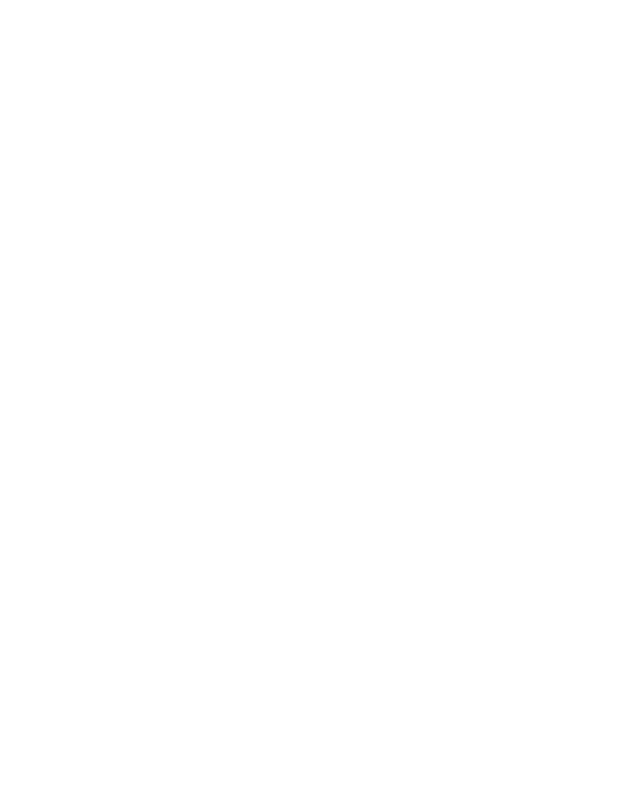
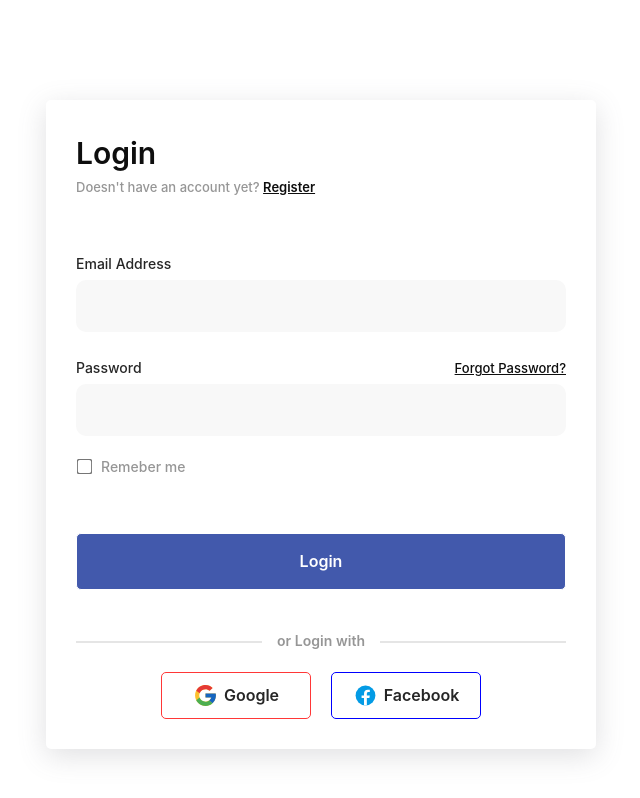
Before and after one commit to vietanh2710/chat, a React (Create React App) app: page /login in a window 1280 px wide. Before the commit this address had no page. Shown: the top 798 px of the page, without its empty margins (319-959 px from the left). Built offline with nearby package versions, Linux system fonts and the light colour scheme.

Commit message:
update: routes

```diff
--- a/src/common/constant.ts
+++ b/src/common/constant.ts
@@ -8,5 +8,5 @@
   CHAT: "/chat",
   REGISTER: "/register",
   FORGOT_PASSWORD: "/forgot-password",
-  SIGNIN: "/signin",
+  LOGIN: "/login",
 };
--- a/src/components/CommonLayout/style.ts
+++ b/src/components/CommonLayout/style.ts
@@ -58,7 +58,6 @@
 
     .error {
       color: #ff1e1e;
-      font-size: 12px;
     }
 
     .password {
--- a/src/components/ForgotPassword/hook.ts
+++ b/src/components/ForgotPassword/hook.ts
@@ -13,7 +13,7 @@
 
   const onSubmit = (params: InitialValues) => {
     formik.resetForm();
-    navigate(ROUTES.SIGNIN);
+    navigate(ROUTES.LOGIN);
   };
 
   const formik = useFormik({
@@ -21,7 +21,7 @@
       email: "",
     },
     validationSchema: Yup.object({
-      email: Yup.string().required("Field is requied !"),
+      email: Yup.string().required("Field is requied").email("Email in valid"),
     }),
     onSubmit: (values) => onSubmit(values),
   });
--- a/src/components/ForgotPassword/index.tsx
+++ b/src/components/ForgotPassword/index.tsx
@@ -12,7 +12,7 @@
     <RegisterContainer>
       <div className="header">
         <div className="register-wrapper">
-          <Link to={ROUTES.SIGNIN}>
+          <Link to={ROUTES.LOGIN}>
             <img src={ARROW_LEFT_ICON} alt="" />
           </Link>
           <p className="title">Forgot Password</p>
--- a/src/components/Login/hook.ts
+++ b/src/components/Login/hook.ts
@@ -28,9 +28,9 @@
       password: "",
       remember: false,
     },
-    validationSchema: Yup.object({
-      email: Yup.string().required("Field is requied !"),
-      password: Yup.string().required("Field is requied !"),
+    validationSchema: Yup.object().shape({
+      email: Yup.string().required("Field is requied").email("Email in valid"),
+      password: Yup.string().required("Field is requied"),
     }),
     onSubmit: (values) => onSubmit(values),
   });
--- a/src/components/MenuLeft/index.tsx
+++ b/src/components/MenuLeft/index.tsx
@@ -9,7 +9,7 @@
   const navigate = useNavigate();
   const onLogout = () => {
     localStorage.setItem("user", JSON.stringify(false));
-    navigate(ROUTES.SIGNIN);
+    navigate(ROUTES.LOGIN);
   };
 
   return (
--- a/src/components/Register/hook.ts
+++ b/src/components/Register/hook.ts
@@ -15,7 +15,7 @@
 
   const onSubmit = (params: InitialValues) => {
     formik.resetForm();
-    navigate(ROUTES.SIGNIN);
+    navigate(ROUTES.LOGIN);
   };
 
   const formik = useFormik({
@@ -25,11 +25,11 @@
       confirm_password: "",
     },
     validationSchema: Yup.object({
-      email: Yup.string().required("Field is requied !"),
-      password: Yup.string().required("Field is requied !"),
+      email: Yup.string().required("Field is requied").email("Email in valid"),
+      password: Yup.string().required("Field is requied"),
       confirm_password: Yup.string()
         .oneOf([Yup.ref("password")], "Password's not match")
-        .required("Required!"),
+        .required("Required"),
     }),
     onSubmit: (values) => onSubmit(values),
   });
--- a/src/components/Register/index.tsx
+++ b/src/components/Register/index.tsx
@@ -12,7 +12,7 @@
     <RegisterContainer>
       <div className="header">
         <div className="register-wrapper">
-          <Link to={ROUTES.SIGNIN}>
+          <Link to={ROUTES.LOGIN}>
             <img src={ARROW_LEFT_ICON} alt="" />
           </Link>
           <p className="title">Register</p>
--- a/src/routes/index.tsx
+++ b/src/routes/index.tsx
@@ -1,5 +1,5 @@
 import React, { FC, memo, Suspense, lazy } from "react";
-import { useRoutes } from "react-router-dom";
+import { useRoutes, Navigate, Outlet } from "react-router-dom";
 
 import { Loading } from "components";
 import { ROUTES } from "common/constant";
@@ -12,7 +12,6 @@
 const Chat = lazy(() => import("../components/ChannelContainer"));
 
 const AppRoutes: FC = () => {
-  const loading = false;
   const user = localStorage.getItem("user");
   const isLogged = user ? JSON.parse(user) : false;
 
@@ -20,13 +19,21 @@
     {
       path: ROUTES.HOME,
       element: (
-        <ProtectedRoutes condition={!isLogged} redirectTo={ROUTES.SIGNIN}>
+        <ProtectedRoutes condition={isLogged} redirectTo={ROUTES.LOGIN}>
+          <CommonLayout />
+        </ProtectedRoutes>
+      ),
+    },
+    {
+      path: ROUTES.HOME,
+      element: (
+        <ProtectedRoutes condition={!isLogged} redirectTo={ROUTES.HOME}>
           <CommonLayout />
         </ProtectedRoutes>
       ),
       children: [
         {
-          path: ROUTES.SIGNIN,
+          path: ROUTES.LOGIN,
           element: <Login />,
         },
         {
@@ -42,7 +49,7 @@
     {
       path: ROUTES.HOME,
       element: (
-        <ProtectedRoutes condition={isLogged} redirectTo={ROUTES.SIGNIN}>
+        <ProtectedRoutes condition={isLogged} redirectTo={ROUTES.LOGIN}>
           <ProtectedRoutes condition={isLogged} redirectTo={ROUTES.CHAT}>
             <Chat />
           </ProtectedRoutes>
@@ -57,8 +64,6 @@
     },
   ]);
 
-  if (loading) return <Loading />;
-
   return <Suspense fallback={<Loading />}>{element}</Suspense>;
 };
 
```
